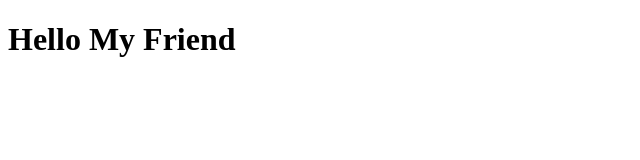
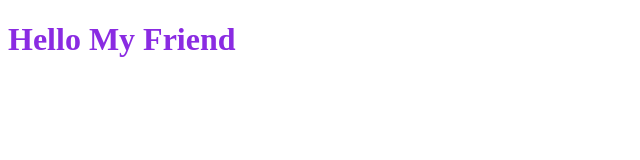
Before and after one commit to Ayazain/Mern-AAD, a plain HTML site: page index.html in a window 1280 px wide. Shown: the whole page, without its empty margins (0-640 px from the left). Drawn offline with Linux system fonts and the light colour scheme.

Commit message:
on my new branch

```diff
--- a/index.html
+++ b/index.html
@@ -7,7 +7,7 @@
     <title>Document</title>
 </head>
 <body>
-    <h1>Hello My Friend </h1>
+    <h1 style="color: blueviolet;" >Hello My Friend  </h1>
     <script src="main.js"></script>
 </body>
 </html>
```
